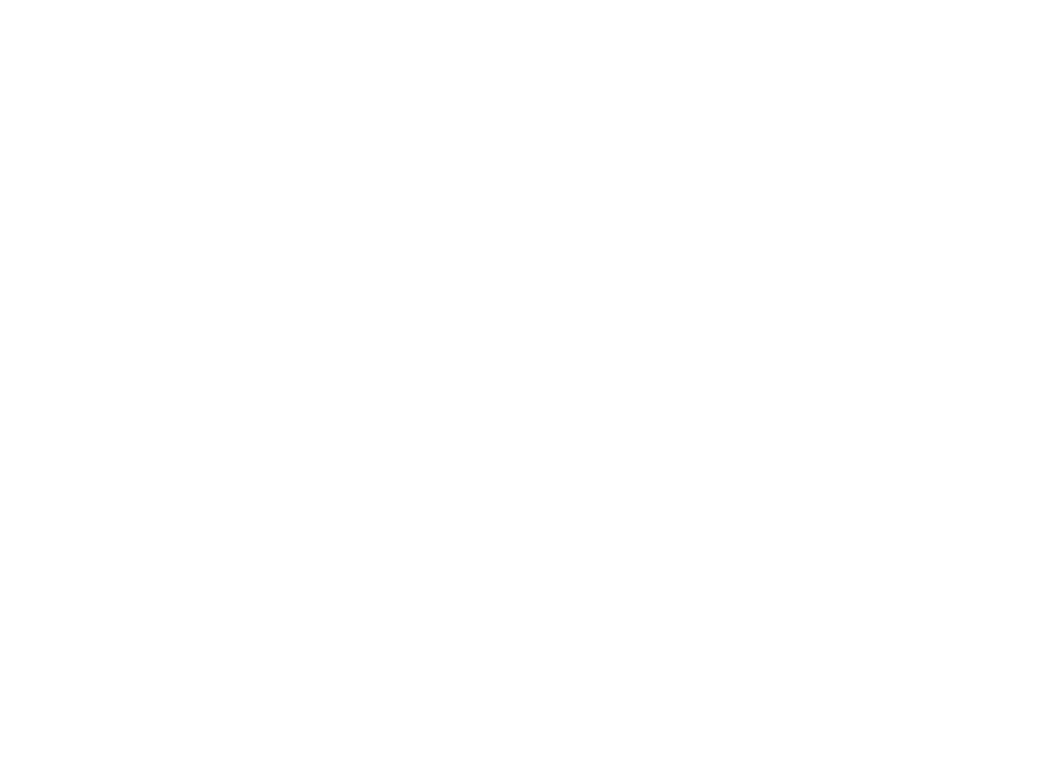
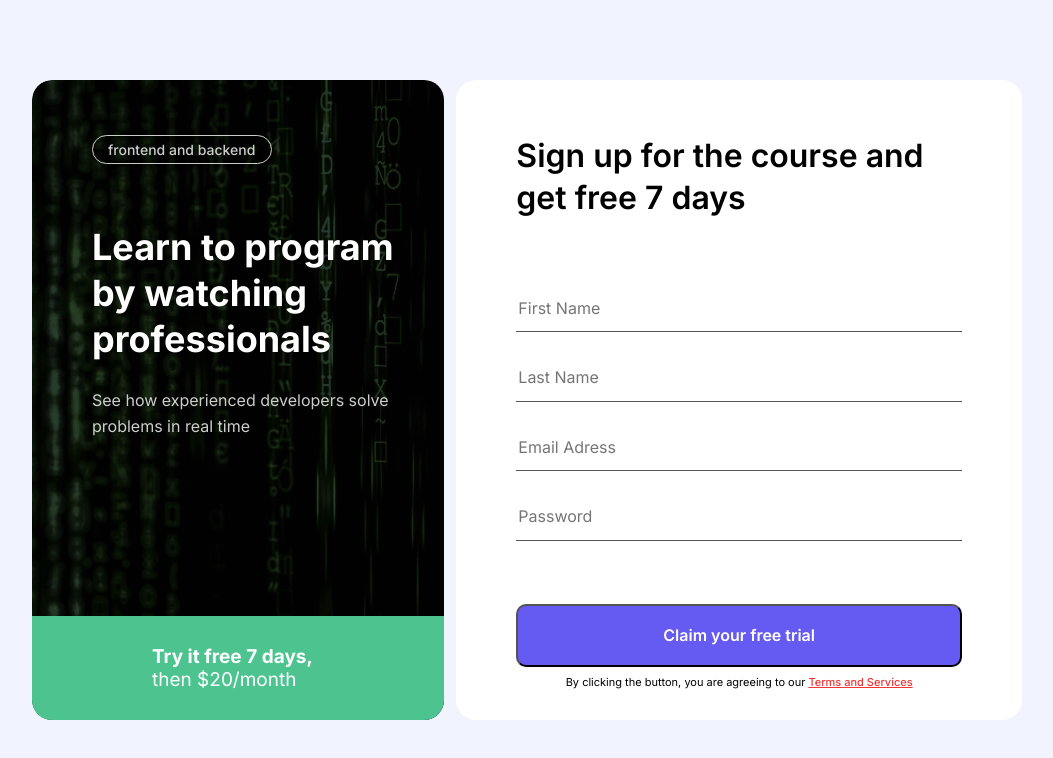
Before and after one commit to Usmonkul/signup-form, a plain HTML site: page index.html in a window 1280 px wide. Shown: the whole page, without its empty margins (113-1166 px from the left). Drawn offline with Linux system fonts and the light colour scheme.

Commit message:
initial submit

```diff
--- a/css/styles.css
+++ b/css/styles.css
@@ -1,6 +1,5 @@
 :root {
 }
-
 /* GENERAL */
 html {
   box-sizing: border-box;
@@ -20,8 +19,7 @@ body {
   height: 100%;
   padding: 0;
   margin: 0;
-  font-family: "Arial", sans-serif;
-  background-color: #fff;
+  font-family: 'Inter', sans-serif;
 }
 
 img {
@@ -39,13 +37,135 @@ img {
   clip: rect(0 0 0 0);
   overflow: hidden;
 }
-
+li {
+  list-style: none;
+}
+a {
+  text-decoration: none;
+}
 
 /* CONTAINER */
 .container {
-  max-width: 900px;
-  padding-left: 50px;
-  padding-right: 50px;
+  max-width: 1430px;
+  padding-left: 145px;
+  padding-right: 145px;
   margin-left: auto;
   margin-right: auto;
+  background-color: #F1F4FF;
 }
+
+
+/* Main page */
+.mainpage-wrapper {
+  display: flex;
+  justify-content: center;
+  padding-top: 80px;
+  padding-bottom: 80px;
+}
+.hero-section {
+  width: 570px;
+  height: 640px;
+  background-image: url("/img/bg.png");
+  background-repeat: no-repeat;
+  color: #fff;
+  border-radius: 20px;
+  margin-right: 12px;
+  display: flex;
+  flex-direction: column;
+}
+.hero-content {
+  padding-top: 55px;
+  padding-left: 60px;
+  display: flex;
+  flex-direction: column;
+}
+.logo-link {
+  width: 180px;
+  font-weight: 500;
+  font-size: 14px;
+  line-height: 17px;
+  color: #fff;
+  padding: 5px 15px;
+  border: 1px solid #FFFFFF;
+  border-radius: 41px;
+  margin-bottom: 60px;
+  opacity: 0.8;
+}
+.hero-header {
+  font-weight: bold;
+  font-size: 36px;
+  line-height: 46px;
+  margin-top: 0;
+  margin-bottom: 25px;
+}
+.hero-text {
+  font-size: 16px;
+  line-height: 26px;
+  margin: 0;
+  opacity: 0.8;
+
+}
+.offer-price {
+  padding: 29px 120px;
+  width: 100%;
+  margin-top: auto;
+  background: #4DC490;
+  border-radius: 0px 0px 20px 20px;
+}
+.price-trail {
+  color: #fff;
+  line-height: 23px;
+  font-size: 19px;
+}
+.signup-section {
+  width: 570px;
+  height: 640px;
+  padding: 55px 60px 40px 60px;
+  background-color: #fff;
+  border-radius: 20px;
+}
+.signup-header {
+  font-weight: 600;
+  font-size: 32px;
+  line-height: 42px;
+  color: #000;
+  margin-top: 0;
+  margin-bottom: 79px;
+}
+.signup-form {
+  display: flex;
+  flex-direction: column;
+}
+.signup-input {
+  border: 0;
+  border-bottom: 1px solid #555555;
+  padding-bottom: 14px;
+}
+.signup-input {
+  margin-bottom: 35px;
+}
+.last-ch {
+  margin-bottom: 0;
+}
+.signup-btn {
+  padding: 20px 145px;
+  background: #655AF2;
+  border-radius: 10px;
+  margin-top: 63px;
+  margin-bottom: 8px;
+  font-weight: 600;
+  font-size: 16px;
+  line-height: 19px;
+  color: #fff;
+}
+.terms-text {
+  font-size: 11px;
+  line-height: 15px;
+  text-align: center;
+  margin: 0;
+}
+.term-service {
+  color: #F03535;
+  text-decoration: underline;
+  font-weight: 500;
+}
--- a/index.html
+++ b/index.html
@@ -4,11 +4,42 @@
   <meta charset="UTF-8">
   <meta http-equiv="X-UA-Compatible" content="IE=edge">
   <meta name="viewport" content="width=device-width, initial-scale=1.0">
-  <title>Project</title>
+  <title>Sign Up</title>
+  <link rel="preconnect" href="https://fonts.googleapis.com">
+  <link rel="preconnect" href="https://fonts.gstatic.com" crossorigin>
+  <link href="https://fonts.googleapis.com/css2?family=Inter:wght@400;500;600;700&display=swap" rel="stylesheet">
   <link rel="stylesheet" href="css/normalize.min.css">
   <link rel="stylesheet" href="css/styles.css">
 </head>
 <body>
+  <main class="main-content">
+    <div class="mainpage-wrapper container">
+      <section class="hero-section">
+        <div class="hero-content">
+          <a href="#" class="logo-link">frontend and backend</a>
+          <h2 class="hero-header">Learn to program by watching <br> professionals</h2>
+          <p class="hero-text">See how experienced developers solve <br> problems in real time</p>
+        </div>
+        <div class="offer-price">
+          <a href="#" class="price-trail"><strong>Try it free 7 days,</strong> then $20/month</a>
+        </div>
+      </section>
+      <section class="signup-section">
+        <h2 class="signup-header">Sign up for the course and get free 7 days</h2>
+        <form class="signup-form" action="https://ech.htmlacademy.ru" method="post">
+          <input class="signup-input" type="text" name="fname" placeholder="First Name" aria-label="firstname" required autocomplete="off">
+          <input class="signup-input" type="text" name="lname" placeholder="Last Name" aria-label="lastname" required autocomplete="off">
+          <input class="signup-input" type="email" name="email" placeholder="Email Adress" aria-label="email_address" required>
+          <input class="signup-input last-ch" type="password" name="password" placeholder="Password" aria-label="password" required minlength="8" maxlength="16" autocomplete="off">
+          <input class="signup-btn" type="submit" value="Claim your free trial">
+        </form>
+
+        <footer class="terms-services">
+          <p class="terms-text">By clicking the button, you are agreeing to our <a class="term-service" href="#">Terms and Services</a></p>
+        </footer>
+      </section>
+    </div>
+  </main>
 
 
   <script src="js/main.js"></script>
```
Also changed, not shown: img/bg.png (added), img/bg@2x.png (added).
